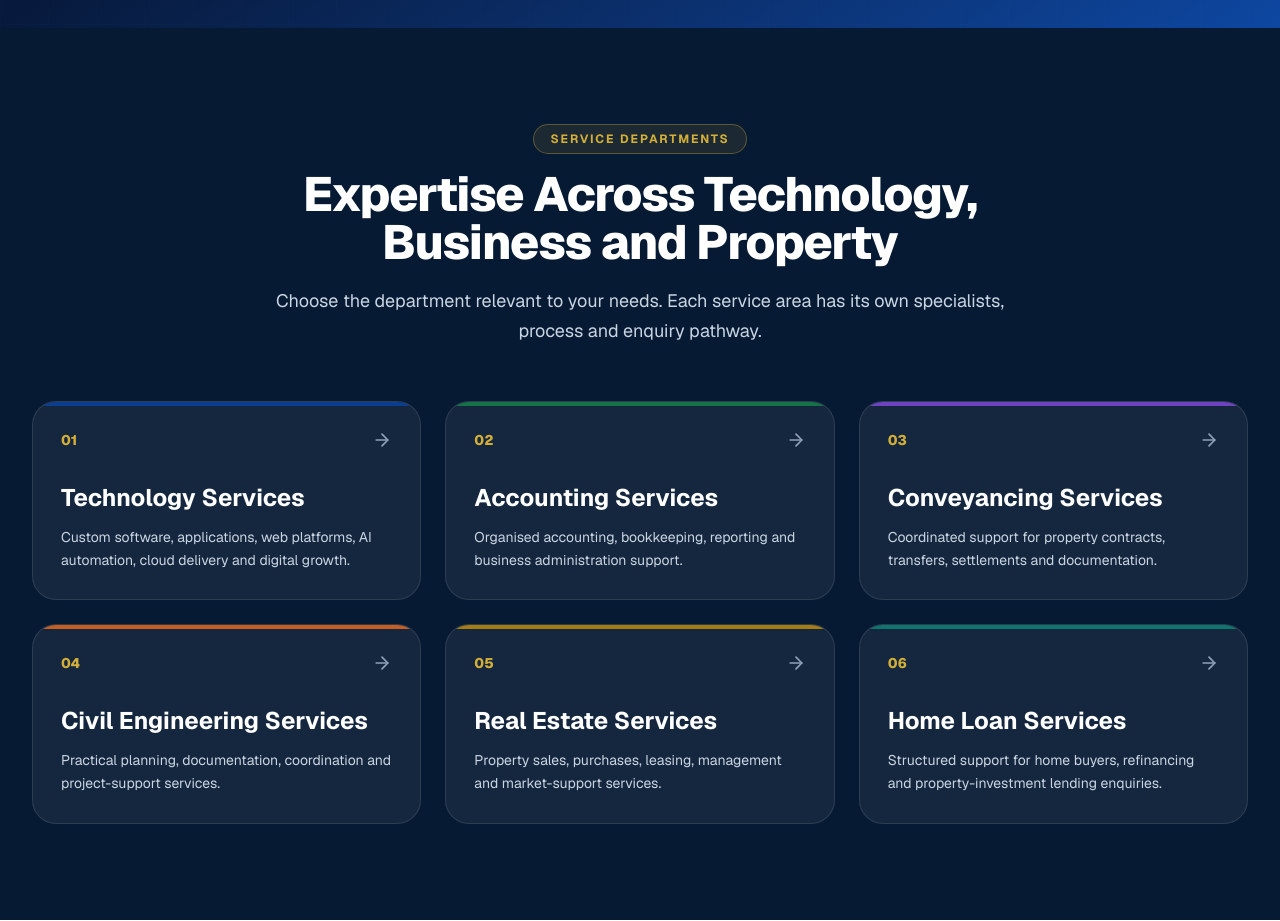
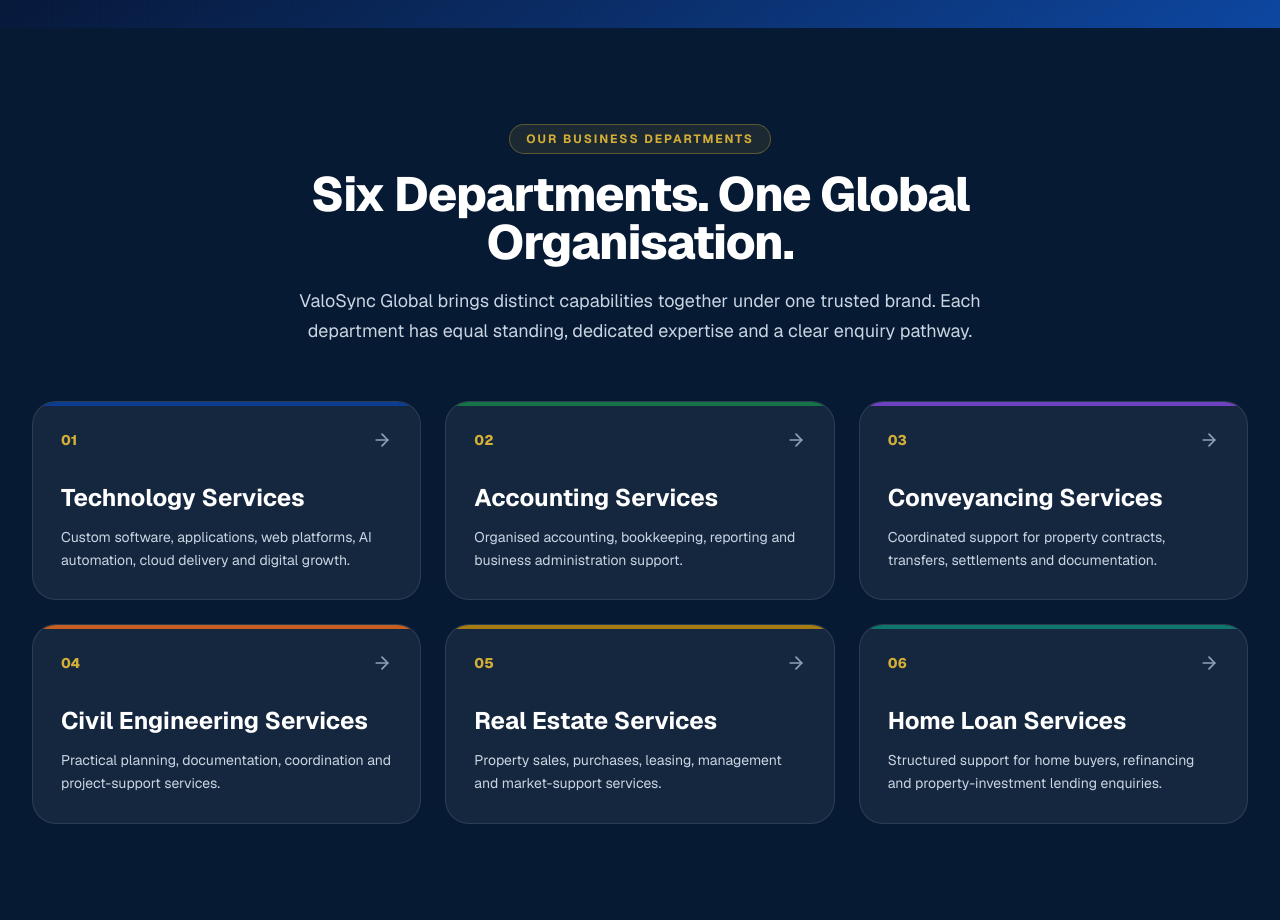
Before and after one commit to mayank-207/ValoSync-Global, a Next.js app: page / in a window 1280 px wide. Shown: the part 840-1761 px from the top of the page. Built offline with nearby package versions, Linux system fonts and the light colour scheme.

Commit message:
Present all business departments equally

```diff
--- a/components/sections/ServiceDepartmentsSection.tsx
+++ b/components/sections/ServiceDepartmentsSection.tsx
@@ -52,13 +52,13 @@ export default function ServiceDepartmentsSection() {
       <div className="container">
         <div className="mx-auto mb-14 max-w-3xl text-center">
           <span className="mb-4 inline-flex rounded-full border border-[#D4AF37]/35 bg-[#D4AF37]/10 px-4 py-1.5 text-xs font-bold uppercase tracking-[0.16em] text-[#D4AF37]">
-            Service Departments
+            Our Business Departments
           </span>
           <h2 className="mb-5 text-3xl font-extrabold tracking-tight text-white sm:text-4xl lg:text-5xl">
-            Expertise Across Technology, Business and Property
+            Six Departments. One Global Organisation.
           </h2>
           <p className="text-base leading-relaxed text-slate-300 sm:text-lg">
-            Choose the department relevant to your needs. Each service area has its own specialists, process and enquiry pathway.
+            ValoSync Global brings distinct capabilities together under one trusted brand. Each department has equal standing, dedicated expertise and a clear enquiry pathway.
           </p>
         </div>
         <div className="grid gap-6 md:grid-cols-2 xl:grid-cols-3">
```
